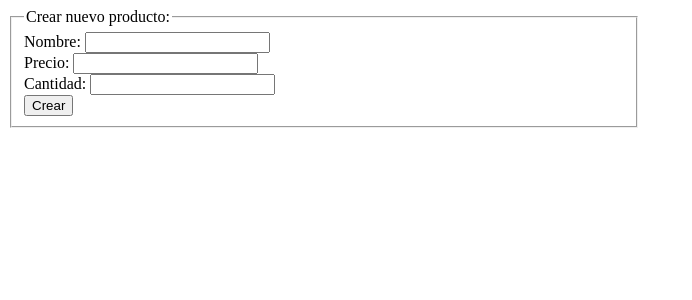
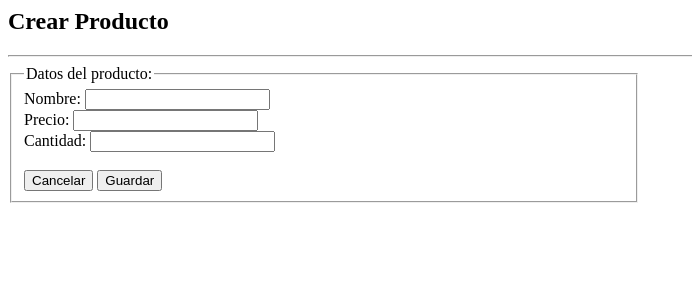
Before and after one commit to pedrazadixon/formularios-factura, a PHP site: page /productos/crear.php in a window 1280 px wide. Shown: the top 300 px of the page, without its empty margins (0-692 px from the left). Run offline with PHP 8.4, Linux system fonts and the light colour scheme.

Commit message:
boton para cancelar / volver

```diff
--- a/productos/crear.php
+++ b/productos/crear.php
@@ -1,21 +1,22 @@
+<h2>Crear Producto</h2>
+<hr>
 <div style="width: 50%;">
     <form action="crear.php" method="post">
         <fieldset>
-            <legend>Crear nuevo producto:</legend>
+            <legend>Datos del producto:</legend>
             Nombre: <input name="descripcion" type="text"><br>
             Precio: <input name="precio" type="number"><br>
             Cantidad: <input name="cantidad" type="number"><br>
-            <button type="submit">Crear</button>
+            <br>
+            <a href="index.php"><button type="button">Cancelar</button></a>
+            <button type="submit">Guardar</button>
         </fieldset>
     </form>
 </div>
 
-
 <?php
 
 if ($_SERVER['REQUEST_METHOD'] === 'POST') {
-
-
 
     $servername = "localhost";
     $username = "root";
```
